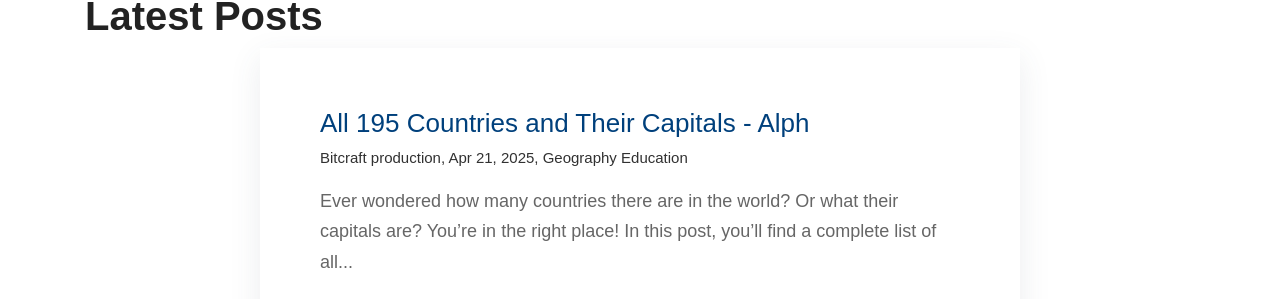
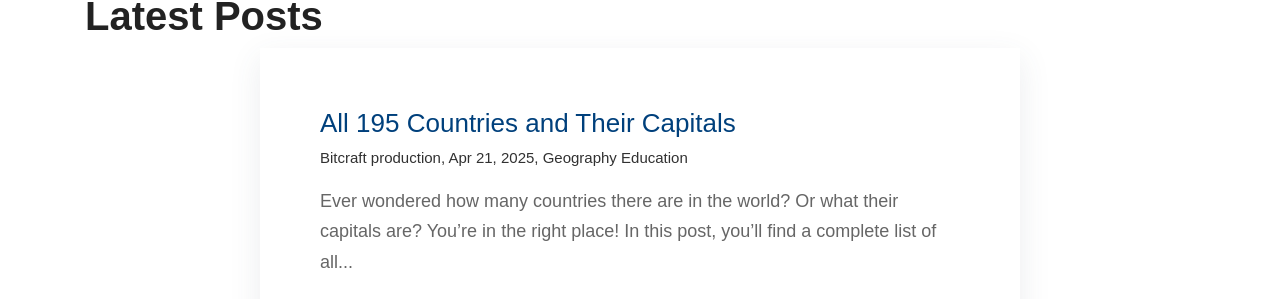
Before and after one commit to BitCraftProduction/bitcraftproduction.github.io, a Jekyll site: the page built from index.html, in a window 1280 px wide and 900 px high, scrolled down 397 px. Shown: the part 152-451 px from the top of the window. Built offline with Jekyll 4.4.1, drawn with Linux system fonts in a browser that asks for light colours; some web fonts are replaced; the list of posts is cut into pages by our own code.

Commit message:
Countries Capitals

```diff
--- a/_posts/2025-04-21-all-countries-with-their-capitals.md
+++ b/_posts/2025-04-21-all-countries-with-their-capitals.md
@@ -1,5 +1,5 @@
 ---
-title : "All 195 Countries and Their Capitals - Alph"
+title : "All 195 Countries and Their Capitals"
 image : "/assets/images/post/2025/countries_capitals.webp"
 author : "BitCraft Production"
 date: 2025-04-21 07:00:00 +0600
@@ -61,7 +61,7 @@ Perfect! Here's a short and effective structure with **Problem → Solution →
 ## 195 Countries and Their Capitals
 
 ### 🇦 Countries Starting with A
-| Country                 | Capital               |
+| Country                 | Capital               |
 |-------------------------|-----------------------|
 | Afghanistan             | Kabul                 |
 | Albania                 | Tirana                |
@@ -73,12 +73,12 @@ Perfect! Here's a short and effective structure with **Problem → Solution →
 | Armenia                 | Yerevan               |
 | Australia               | Canberra              |
 | Austria                 | Vienna                |
-| Azerbaijan              | Baku                  
+| Azerbaijan              | Baku                  |
 
 ---
 
 ### 🇧 Countries Starting with B
-| Country                 | Capital               |
+| Country                 | Capital               |
 |-------------------------|-----------------------|
 | Bahamas                 | Nassau                |
 | Bahrain                 | Manama                |
@@ -96,13 +96,13 @@ Perfect! Here's a short and effective structure with **Problem → Solution →
 | Brunei                  | Bandar Seri Begawan   |
 | Bulgaria                | Sofia                 |
 | Burkina Faso            | Ouagadougou           |
-| Burundi                 | Gitega               |
+| Burundi                 | Gitega                |
 
 ---
 
 ### 🇨 Countries Starting with
 
-| Country                          | Capital               |
+| Country                          | Capital               |
 |----------------------------------|-----------------------|
 | Cabo Verde                       | Praia                 |
 | Cambodia                         | Phnom Penh            |
@@ -120,24 +120,24 @@ Perfect! Here's a short and effective structure with **Problem → Solution →
 | Croatia                          | Zagreb                |
 | Cuba                             | Havana                |
 | Cyprus                           | Nicosia               |
-| Czech Republic                   | Prague               |
+| Czech Republic                   | Prague                |
 
 ---
 
 ### 🇩 Countries Starting withD
 
-| Country               | Capital               |
+| Country               | Capital               |
 |-----------------------|-----------------------|
 | Denmark               | Copenhagen            |
 | Djibouti              | Djibouti              |
 | Dominica              | Roseau                |
-| Dominican Republic    | Santo Domingo        |
+| Dominican Republic    | Santo Domingo         |
 
 ---
 
 ### 🇪 Countries Starting wit E
 
-| Country               | Capital               |
+| Country               | Capital               |
 |-----------------------|-----------------------|
 | East Timor (Timor-Leste)| Dili                |
 | Ecuador               | Quito                 |
@@ -147,23 +147,23 @@ Perfect! Here's a short and effective structure with **Problem → Solution →
 | Eritrea               | Asmara                |
 | Estonia               | Tallinn               |
 | Eswatini              | Mbabane (administrative), Lobamba (royal and legislative) |
-| Ethiopia              | Addis Ababa          |
+| Ethiopia              | Addis Ababa          |
 
 ---
 
 ### 🇫 Countries Starting wih F
 
-| Country               | Capital               |
+| Country               | Capital               |
 |-----------------------|-----------------------|
 | Fiji                  | Suva                  |
 | Finland               | Helsinki              |
-| France                | Paris                |
+| France                | Paris                |
 
 ---
 
 ### 🇬 Countries Starting wth G
 
-| Country               | Capital               |
+| Country               | Capital               |
 |-----------------------|-----------------------|
 | Gabon                 | Libreville            |
 | Gambia                | Banjul                |
@@ -175,23 +175,23 @@ Perfect! Here's a short and effective structure with **Problem → Solution →
 | Guatemala             | Guatemala City        |
 | Guinea                | Conakry               |
 | Guinea-Bissau         | Bissau                |
-| Guyana                | Georgetown           |
+| Guyana                | Georgetown            |
 
 ---
 
 ### 🇭 Countries Starting ith H
 
-| Country               | Capital               |
+| Country               | Capital               |
 |-----------------------|-----------------------|
 | Haiti                 | Port-au-Prince        |
 | Honduras              | Tegucigalpa           |
-| Hungary               | Budapest             |
+| Hungary               | Budapest              |
 
 ---
 
 ### 🇮 Countries Startingwith I
 
-| Country               | Capital               |
+| Country               | Capital               |
 |-----------------------|-----------------------|
 | Iceland               | Reykjavik             |
 | India                 | New Delhi             |
@@ -201,23 +201,23 @@ Perfect! Here's a short and effective structure with **Problem → Solution →
 | Ireland               | Dublin                |
 | Israel                | Jerusalem             |
 | Italy                 | Rome                  |
-| Ivory Coast           | Yamoussoukro         |
+| Ivory Coast           | Yamoussoukro          |
 
 ---
 
 ### 🇯 Countries Startin with J
 
-| Country               | Capital               |
+| Country               | Capital               |
 |-----------------------|-----------------------|
 | Jamaica               | Kingston              |
 | Japan                 | Tokyo                 |
-| Jordan                | Amman                |
+| Jordan                | Amman                 |
 
 ---
 
 ### 🇰 Countries Startig with K
 
-| Country               | Capital               |
+| Country               | Capital               |
 |-----------------------|-----------------------|
 | Kazakhstan            | Astana                |
 | Kenya                 | Nairobi               |
@@ -225,13 +225,13 @@ Perfect! Here's a short and effective structure with **Problem → Solution →
 | Korea, North          | Pyongyang             |
 | Korea, South          | Seoul                 |
 | Kuwait                | Kuwait City           |
-| Kyrgyzstan            | Bishkek              |
+| Kyrgyzstan            | Bishkek               |
 
 ---
 
 ### 🇱 Countries Startng with L
 
-| Country               | Capital               |
+| Country               | Capital               |
 |-----------------------|-----------------------|
 | Laos                  | Vientiane             |
 | Latvia                | Riga                  |
@@ -241,13 +241,13 @@ Perfect! Here's a short and effective structure with **Problem → Solution →
 | Libya                 | Tripoli               |
 | Liechtenstein         | Vaduz                 |
 | Lithuania             | Vilnius               |
-| Luxembourg            | Luxembourg           |
+| Luxembourg            | Luxembourg            |
 
 ---
 
 ### 🇲 Countries Staring with M
 
-| Country               | Capital               |
+| Country               | Capital               |
 |-----------------------|-----------------------|
 | Madagascar            | Antananarivo          |
 | Malawi                | Lilongwe              |
@@ -266,7 +266,7 @@ Perfect! Here's a short and effective structure with **Problem → Solution →
 | Montenegro            | Podgorica             |
 | Morocco               | Rabat                 |
 | Mozambique            | Maputo                |
-| Myanmar               | Naypyidaw            |
+| Myanmar               | Naypyidaw             |
 
 ---
 
```
Also changed, not shown: assets/images/post/2025/countries_capitals.webp (renamed from assets/images/post/2025/contries_capitals.webp).
